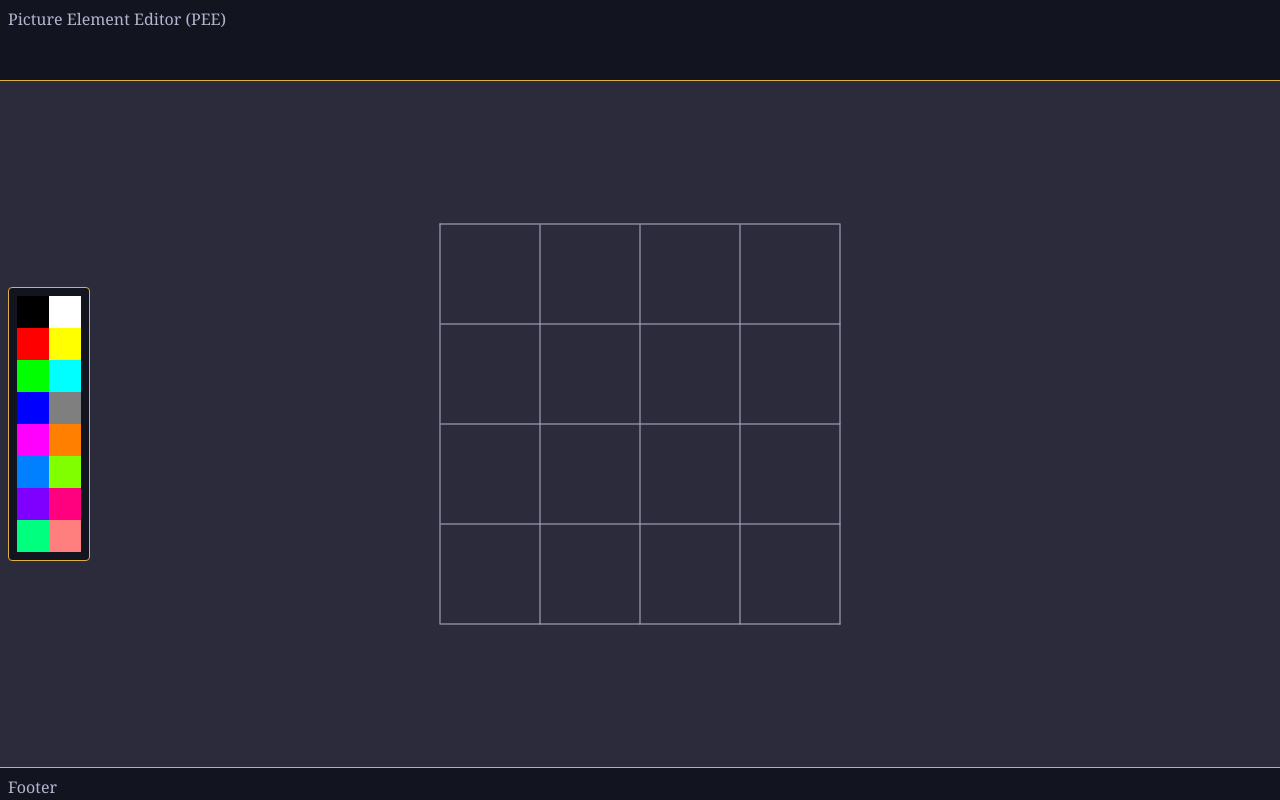
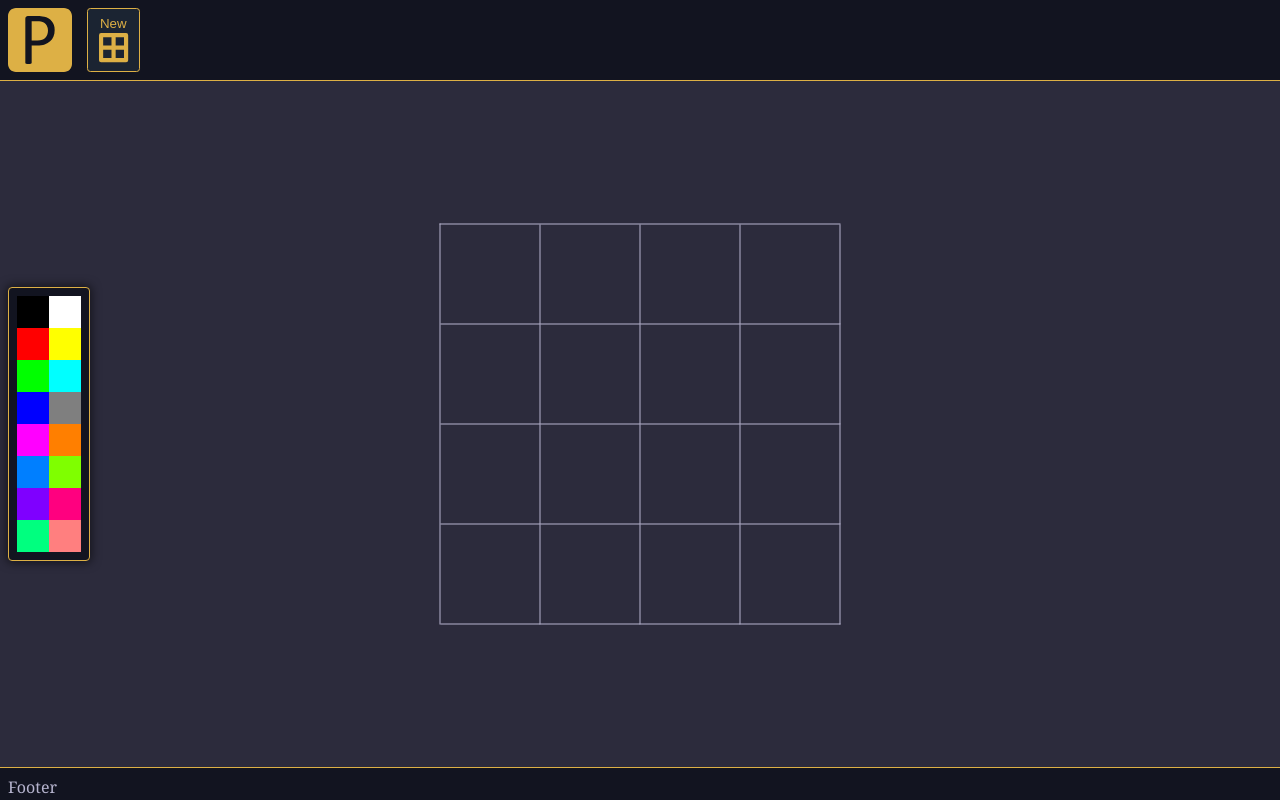
Before and after one commit to ropedy/picture-element-editor, a React (Vite) app: page / in a window 1280 px wide. Built offline with nearby package versions, Linux system fonts and the light colour scheme.

Commit message:
pre reinstall windows commit

```diff
--- a/package.json
+++ b/package.json
@@ -11,6 +11,9 @@
   "author": "",
   "license": "ISC",
   "dependencies": {
+    "@fortawesome/fontawesome-svg-core": "^1.2.29",
+    "@fortawesome/free-solid-svg-icons": "^5.13.1",
+    "@fortawesome/react-fontawesome": "^0.1.11",
     "react": "^16.13.1",
     "react-dnd": "^11.1.3",
     "react-dnd-html5-backend": "^11.1.3",
--- /dev/null
+++ b/src/components/ActionBox.js
@@ -0,0 +1,40 @@
+import React from 'react';
+import { useSelector, useDispatch } from 'react-redux';
+
+import { hideBox } from '../reducers/actionBoxReducer';
+
+import '../styles/ActionBox.scss';
+
+const ActionBox = () => {
+  const dispatch = useDispatch();
+  const { show, boxType } = useSelector(({ actionBox }) => actionBox);
+
+  if (!show) {
+    return null;
+  }
+
+  const getTitle = () => {
+    switch (boxType) {
+      case 'newProject':
+        return 'New project';
+      default:
+        return null;
+    }
+  };
+
+  const renderBox = () => {
+    switch (boxType) {
+      case 'newProject':
+        return 'New project';
+      default:
+        return null;
+    }
+  };
+
+
+  return <div className='action-box'>
+    <div>{getTitle()}<button onClick={() => dispatch(hideBox())}>CLOSE</button></div>
+  </div>;
+};
+
+export default ActionBox;
--- a/src/components/Header.js
+++ b/src/components/Header.js
@@ -1,10 +1,27 @@
 import React from 'react';
+import { useDispatch } from 'react-redux';
+
+import { FontAwesomeIcon } from '@fortawesome/react-fontawesome';
+import { faBorderAll } from '@fortawesome/free-solid-svg-icons';
+
+import { showBox } from '../reducers/actionBoxReducer';
+
+import icon from '../../icon.svg';
 
 import '../styles/Header.scss';
 
 const Header = () => {
+  const dispatch = useDispatch();
+  const newProject = () => {
+    dispatch(showBox('newProject'));
+  };
+
   return <header id='picture-element-editor-header'>
-    Picture Element Editor (PEE)
+    <img src={icon} />
+    <button onClick={newProject}>
+      <span>New</span>
+      <FontAwesomeIcon className='icon' icon={faBorderAll} />
+    </button>
   </header>;
 };
 
--- a/src/components/Main.js
+++ b/src/components/Main.js
@@ -2,11 +2,13 @@ import React from 'react';
 
 import ColorPalette from './ColorPalette';
 import Canvas from './Canvas';
+import ActionBox from './ActionBox';
 
 import '../styles/Main.scss';
 
 const Main = () => {
   return <main id='picture-element-editor-main'>
+    <ActionBox />
     <ColorPalette />
     <Canvas />
   </main>;
--- /dev/null
+++ b/src/reducers/actionBoxReducer.js
@@ -0,0 +1,30 @@
+const initialState = {
+  boxType: 'newProject',
+  show: false
+};
+
+const paletteReducer = (state = initialState, action) => {
+  switch (action.type) {
+    case 'SHOW_BOX':
+      return { boxType: action.boxType, show: true };
+    case 'HIDE_BOX':
+      return { ...state, show: false };
+    default:
+      return state;
+  }
+};
+
+export const showBox = boxType => {
+  return {
+    type: 'SHOW_BOX',
+    boxType
+  };
+};
+
+export const hideBox = () => {
+  return {
+    type: 'HIDE_BOX'
+  };
+};
+
+export default paletteReducer;
--- a/src/store.js
+++ b/src/store.js
@@ -3,10 +3,12 @@ import { composeWithDevTools } from 'redux-devtools-extension';
 
 import canvasReducer from './reducers/canvasReducer';
 import paletteReducer from './reducers/paletteReducer';
+import actionBoxReducer from './reducers/actionBoxReducer';
 
 const reducer = combineReducers({
   canvas: canvasReducer,
   palette: paletteReducer,
+  actionBox: actionBoxReducer
 });
 
 const store = createStore(
--- /dev/null
+++ b/src/styles/ActionBox.scss
@@ -0,0 +1,12 @@
+@import './variables.scss';
+
+.action-box {
+  background-color: $light;
+  border: 1px solid $yellow;
+  box-shadow: 0 0 10px 2px rgba(black, .5);
+  border-radius: .25em;
+  padding: .5em;
+
+  position: absolute;
+  left: 5.5em;
+}
--- a/src/styles/ColorPalette.scss
+++ b/src/styles/ColorPalette.scss
@@ -4,6 +4,7 @@
   background-color: $darker;
 
   border: 1px solid $yellow;
+  box-shadow: 0 0 10px 2px rgba(black, .5);
 
   display: inline-block;
 
--- a/src/styles/Header.scss
+++ b/src/styles/Header.scss
@@ -6,4 +6,47 @@
 
   height: 4em;
   padding: .5em;
+
+  z-index: 1;
+
+  button {
+    cursor: pointer;
+
+    outline: none;
+    color: $yellow;
+    width: 4em;
+    text-align: center;
+
+    margin-left: .5em;
+    float: left;
+
+    border-radius: .25em;
+    padding: .5em;
+    border: 1px solid $yellow;
+    background-color: $dark;
+
+    span {
+      display: block;
+    }
+
+    svg {
+      font-size: 2.5em;
+    }
+
+    &:hover {
+      color: $lighter;
+      border-color: $lighter;
+      background-color: $light;
+    }
+
+    &:active {
+      border-color: white;
+    }
+  }
+
+  img {
+    float: left;
+    height: 4em;
+    margin-right: .5em;
+  }
 }
```
Also changed, not shown: icon.svg (added), 1 other file (tests, documents, lock files or other folders).
